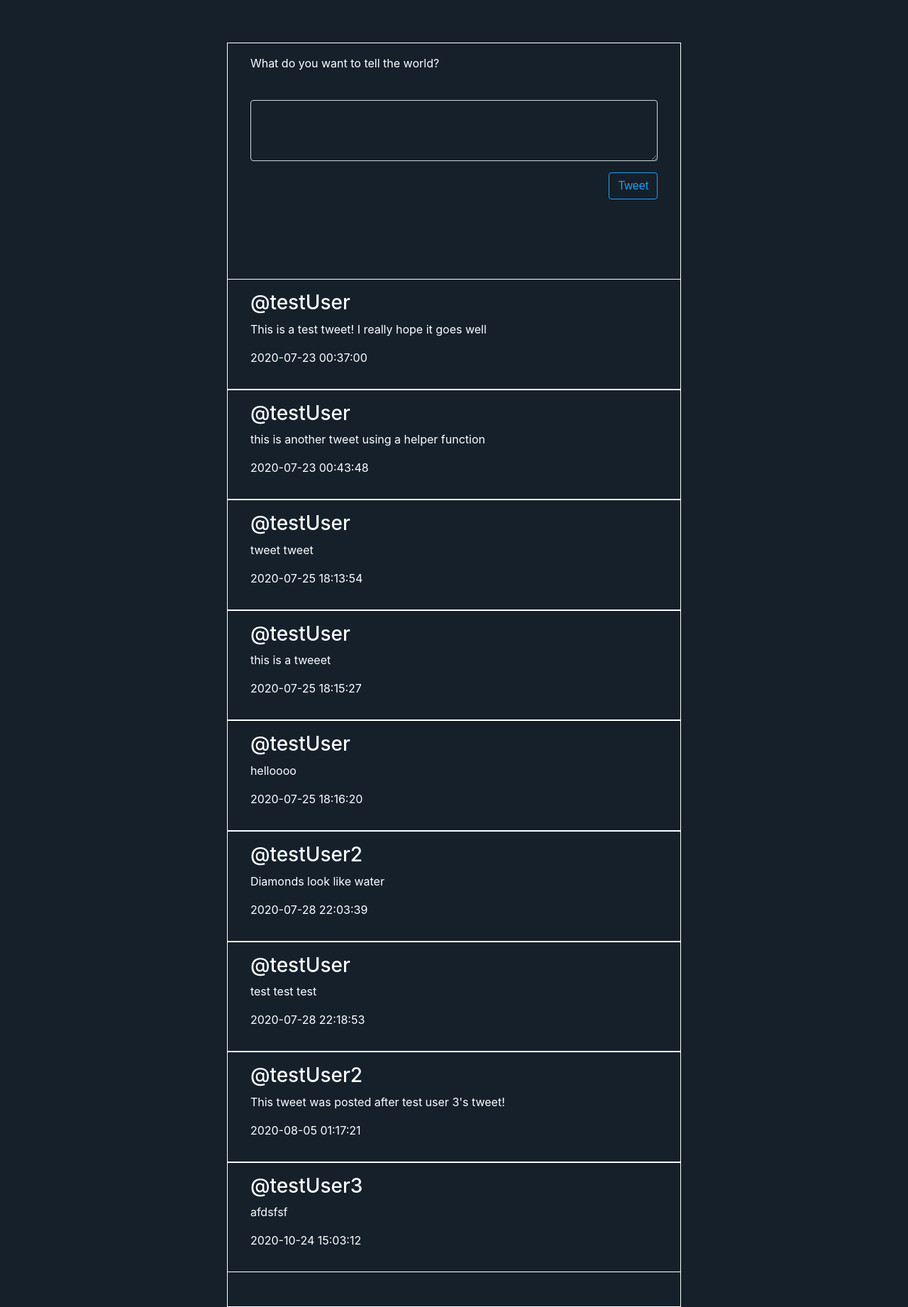
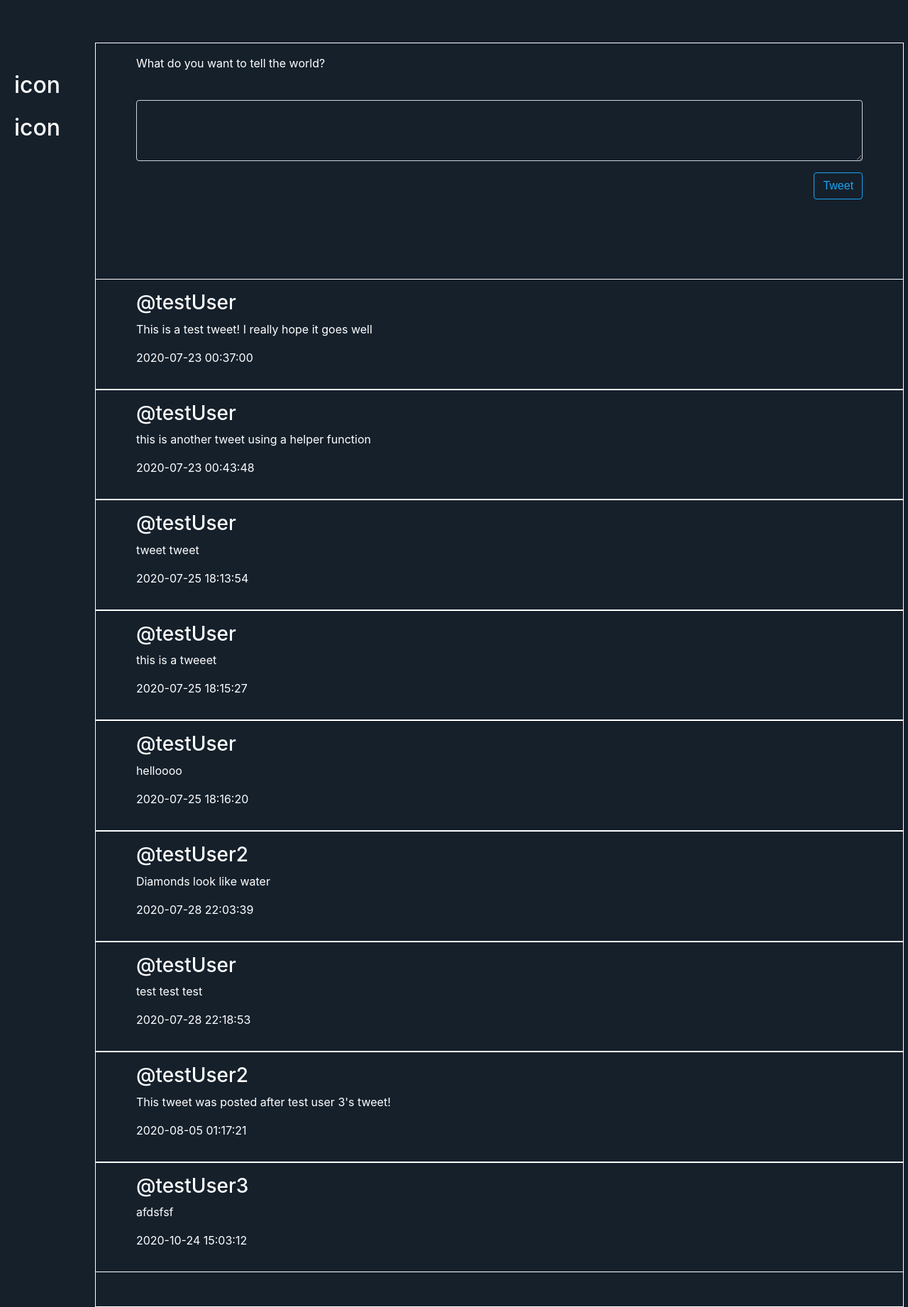
Before and after one commit to matthope1/tclone, a Flask app: page / in a window 1280 px wide. Shown: the part 64-1906 px from the top of the page at 71% size. Run offline with Flask 2, Linux system fonts and the light colour scheme; a user stored in the database is signed in; data comes from the database, SQL or seed files in the repository; some libraries are stand-ins or nearby versions.

Commit message:
added sidebar

```diff
--- a/static/styles.css
+++ b/static/styles.css
@@ -81,6 +81,20 @@ main {
     font-size: 16px;
 }
 
+.flex-parent {
+    display: flex;
+}
+
+.sidebar {
+    width: 10%;
+    padding: 20px;
+}
+
+.index {
+    width: 90%;
+}
+
+
 /* media queries */
 @media (max-width: 768px) {
     nav.navbar.navbar-expand-md {
--- a/templates/index.html
+++ b/templates/index.html
@@ -5,7 +5,14 @@
 {% endblock %}
 
 {% block main %}
-    <div class="container">
+    <div class="flex-parent">
+        <div class="sidebar">
+            <nav>
+                <h1>icon</h1>
+                <h2>icon</h2>
+            </nav>
+        </div>
+        <div class="index container">
             <div class="inner-container">
                 <form action="/" method="post">
                     <p>What do you want to tell the world?</p>
@@ -31,4 +38,6 @@
             {% endfor %}
             </div>
         </div>
+    </div>
+
 {% endblock %}
```
Lines whose indentation alone changed are shown as unchanged.
